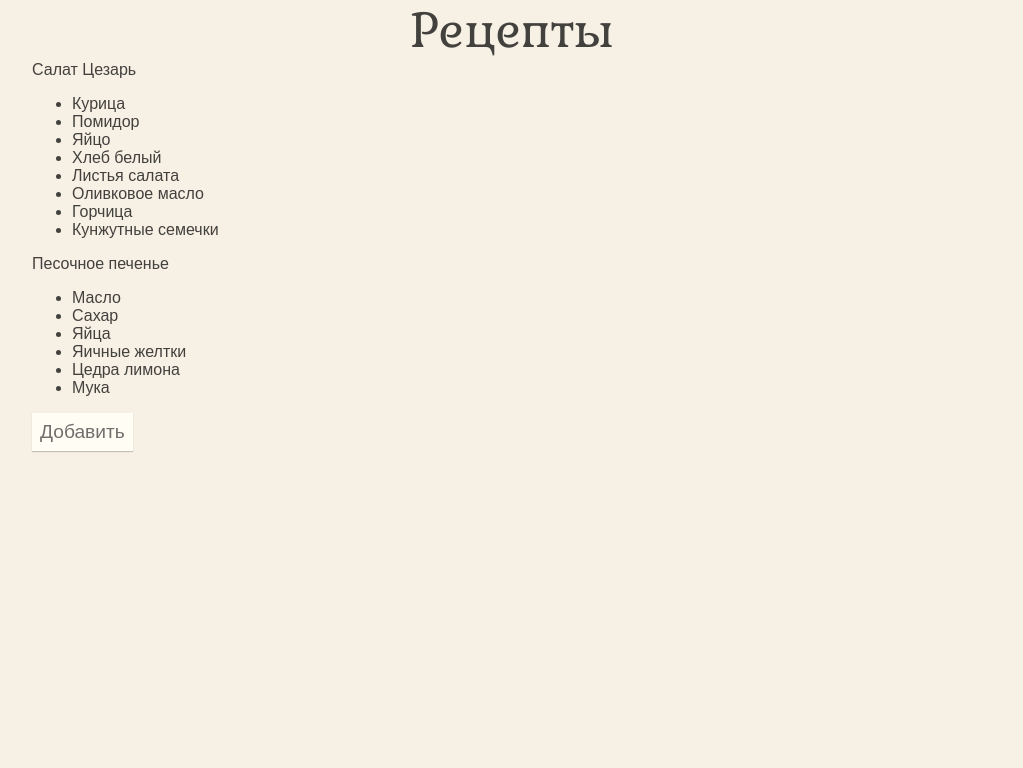
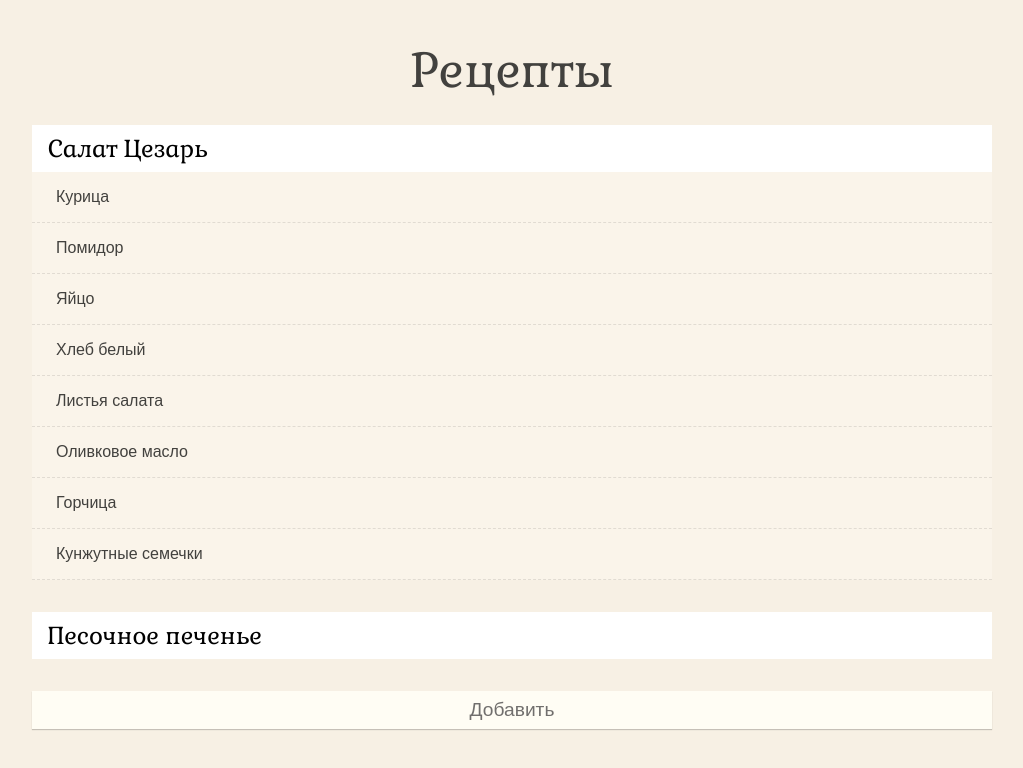
Before and after one commit to i1yas/recipe-list, a React (Create React App) app: page / in a window 1280 px wide. Shown: the top 768 px of the page, without its empty margins (128-1151 px from the left). Built offline with nearby package versions, Linux system fonts and the light colour scheme.

Commit message:
Add styles for Recipe-Items, Recipe, Ingr-List, Ingr components, add base functionality

```diff
--- a/src/App.css
+++ b/src/App.css
@@ -1,5 +1,14 @@
 .App {
 	margin-left: auto;
 	margin-right: auto;
+	padding-top: 1rem;
+	padding-bottom: 1rem;
 	max-width: 960px;
 }
+
+@media(max-width: 1000px) {
+	.App {
+		padding-left: 1rem;
+		padding-right: 1rem;
+	}
+}
--- a/src/Button/Button.css
+++ b/src/Button/Button.css
@@ -1,4 +1,5 @@
 .Button {
+	width: 100%;
 	border: none;
 	padding: .5rem;
 	font-size: 1.2rem;
--- a/src/Heading/Heading.css
+++ b/src/Heading/Heading.css
@@ -1,4 +1,6 @@
 .Heading {
+	margin-top: 1.5rem;
+	margin-bottom: 1.5rem;
 	text-align: center;
 	font-size: 3rem;
 	font-family: Gabriela, serif;
--- /dev/null
+++ b/src/Ingr-List/Ingr-List.css
@@ -0,0 +1,5 @@
+.Ingr-List {
+	margin: 0 0 2rem;
+	padding: 0;
+	background-color: #faf4ea;
+}
--- a/src/Ingr-List/Ingr-List.js
+++ b/src/Ingr-List/Ingr-List.js
@@ -1,5 +1,6 @@
 import React, { Component } from 'react';
 import Ingr from '../Ingr/Ingr.js';
+import './Ingr-List.css';
 
 class IngrList extends Component {
 	render() {
--- /dev/null
+++ b/src/Ingr/Ingr.css
@@ -0,0 +1,6 @@
+.Ingr {
+	padding: 1rem 1.5rem;
+	display: block;
+	list-style-type: none;
+	border-bottom: 1px dashed rgba(0, 0, 0, .1);
+}
--- a/src/Ingr/Ingr.js
+++ b/src/Ingr/Ingr.js
@@ -1,4 +1,5 @@
 import React, { Component } from 'react';
+import './Ingr.css';
 
 class Ingr extends Component {
 	render() {
--- /dev/null
+++ b/src/Recipe-Items/Recipe-Items.css
@@ -0,0 +1,3 @@
+.Recipe-Items {
+	margin-bottom: 2rem;
+}
--- a/src/Recipe-Items/Recipe-Items.js
+++ b/src/Recipe-Items/Recipe-Items.js
@@ -1,5 +1,6 @@
 import React, { Component } from 'react';
 import Recipe from '../Recipe/Recipe.js';
+import './Recipe-Items.css'
 
 class RecipeItems extends Component {
 	constructor(props) {
--- /dev/null
+++ b/src/Recipe/Recipe.css
@@ -0,0 +1,21 @@
+.Recipe {
+	margin-bottom: 2px;
+}
+
+.Recipe__name {
+	padding: .5rem 1rem;
+	width: 100%;
+	text-align: left;
+	cursor: pointer;
+	display: block;
+	font-family: Gabriela, serif;
+	font-size: 1.5rem;
+	background: #fff;
+	border: none;
+	outline: none;
+}
+
+.Recipe__name:hover {
+	color: #2f2d23;
+	background: #fffff4;
+}
--- a/src/Recipe/Recipe.js
+++ b/src/Recipe/Recipe.js
@@ -1,12 +1,26 @@
 import React, { Component } from 'react';
 import IngrList from '../Ingr-List/Ingr-List.js';
+import './Recipe.css';
 
 class Recipe extends Component {
+	constructor(props){
+		super(props);
+		this.state = this.props.data
+	}
+	toggleList() {
+		const isOpen = !this.state.isOpen
+		this.setState({
+			...this.state,
+			isOpen
+		});
+	}
 	render() {
 		return (
 			<div className="Recipe">
-				<div className="Recipe__name">{this.props.data.name}</div>
-				<IngrList data={this.props.data.ingrList} />
+				<button className="Recipe__name" onClick={this.toggleList.bind(this)}>{this.props.data.name}</button>
+				{this.state.isOpen &&
+					<IngrList data={this.props.data.ingrList} />
+				}
 			</div>
 		);
 	}
--- a/src/initialState.json
+++ b/src/initialState.json
@@ -2,6 +2,7 @@
 	{
 		"name": "Салат Цезарь",
 		"id": 0,
+		"isOpen": true,
 		"ingrList": [
 			"Курица",
 			"Помидор",
@@ -16,6 +17,7 @@
 	{
 		"name": "Песочное печенье",
 		"id": 1,
+		"isOpen": false,
 		"ingrList": [
 			"Масло",
 			"Сахар",
```
